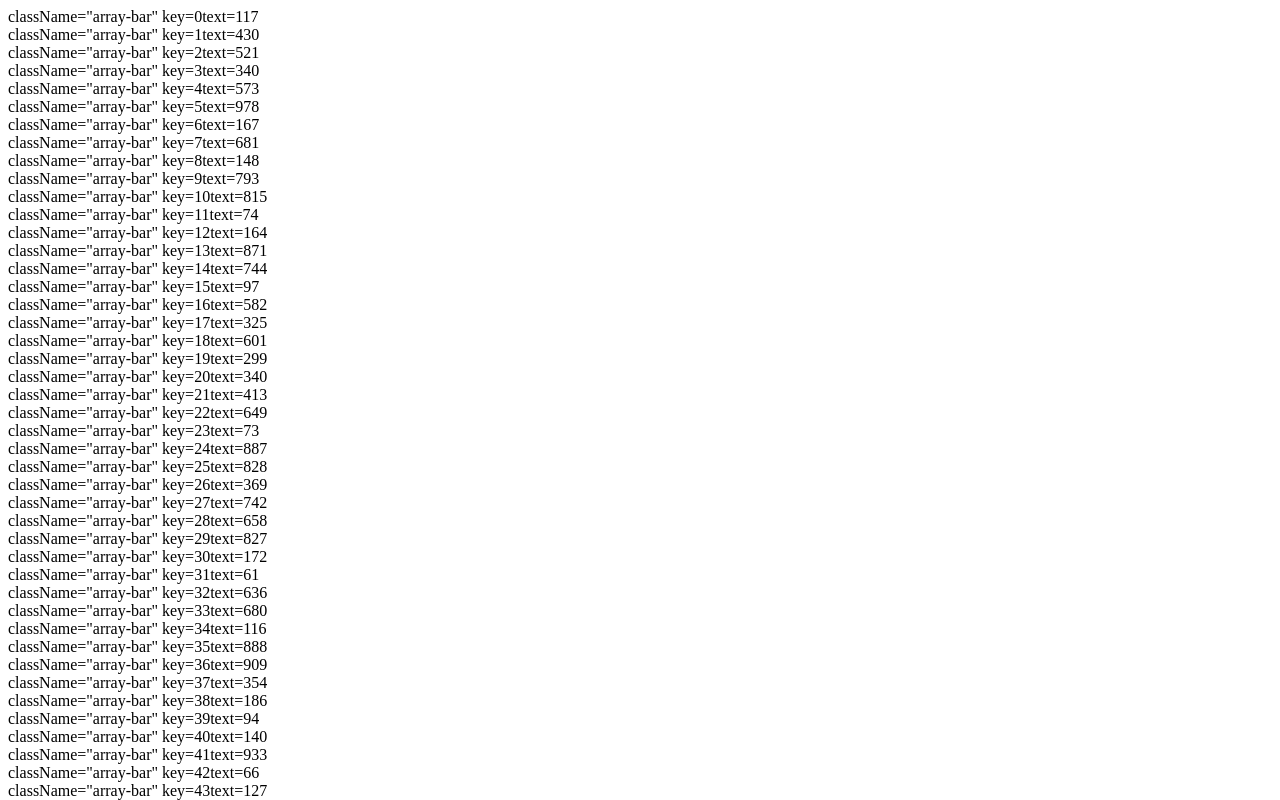
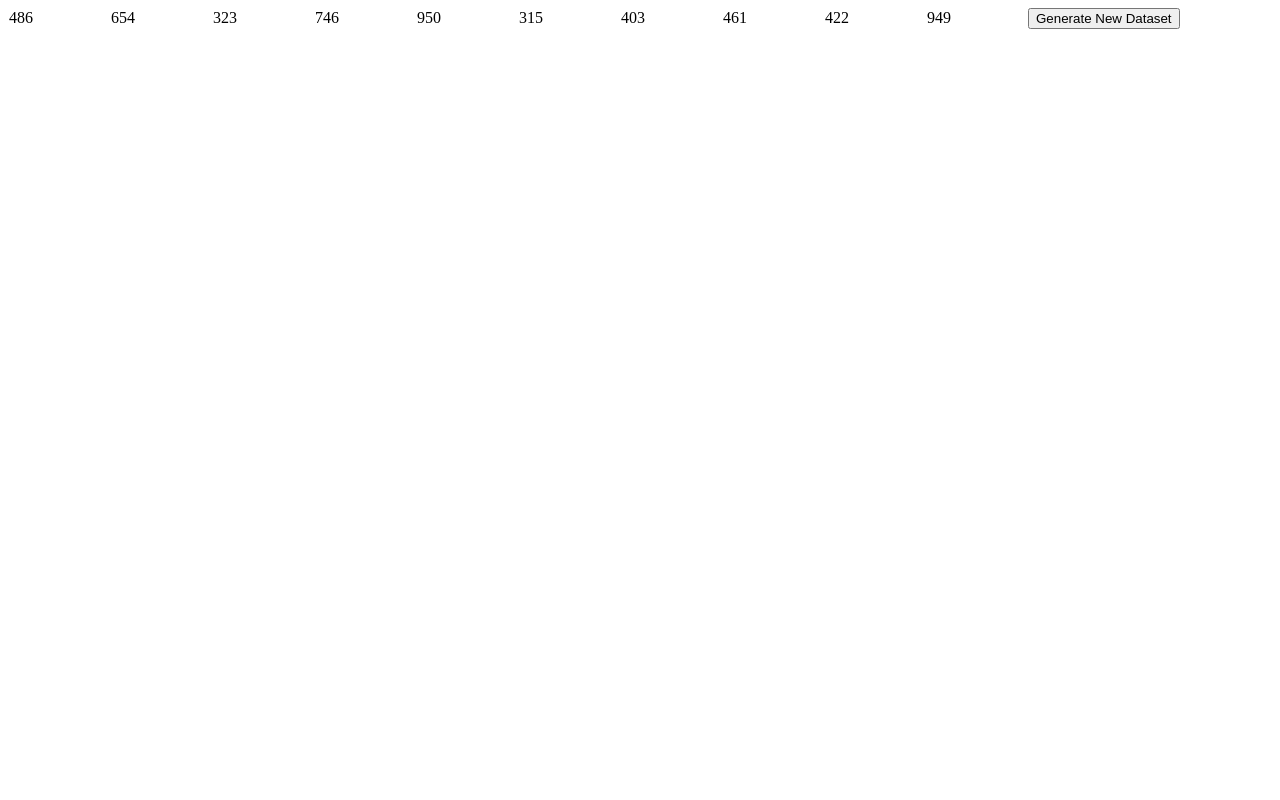
Before and after one commit to katalinschmidt/algos_project, a React (Create React App) app: page / in a window 1280 px wide. Shown: the top 800 px of the page. Built offline with nearby package versions, Linux system fonts and the light colour scheme.

Commit message:
Fix onClick bug and add basic CSS

```diff
--- a/src/App.js
+++ b/src/App.js
@@ -1,4 +1,3 @@
-import React from 'react';
 import SortingVisualizer from './SortingVisualizer/SortingVisualizer';
 
 function App() {
--- /dev/null
+++ b/src/SortingVisualizer/SortingVisualizer.css
@@ -0,0 +1,9 @@
+.array-container {
+  position: absolute;
+}
+
+.array-bar {
+  width: 100px;
+  display: inline-block;
+  margin: 0 1px;
+}
--- a/src/SortingVisualizer/SortingVisualizer.jsx
+++ b/src/SortingVisualizer/SortingVisualizer.jsx
@@ -1,8 +1,8 @@
-import React from 'react';
 import { useState } from 'react';
+import './SortingVisualizer.css';
 
 // TODO: Replace hardcoding
-const LENGTH_OF_ARRAY = 100;
+const LENGTH_OF_ARRAY = 10;
 
 function generateRandomIntFromRange(min, max) {
     // Allows range to start with any int and includes min & max as potential return values
@@ -29,18 +29,24 @@ function createNewArray() {
 function SortingVisualizer() {
     // Instantiate array
     const [array, setArray] = useState(createNewArray());
+
+    function handleRegenerateClick() {
+        setArray(createNewArray());
+    }
+
     // Return component for rendering
     return (
         <div className="array-container">
             {/* Map each element in array to div for styling */}
             {array.map((value, idx) => (
-                <div>
+                <div
                     className="array-bar"
                     key={idx}
-                    text={value}
+                >
+                    <span>{value}</span>
                 </div>
             ))}
-            <button onClick={createNewArray()}>Generate New Dataset</button>
+            <button onClick={handleRegenerateClick}>Generate New Dataset</button>
         </div>
     )
 }
```
